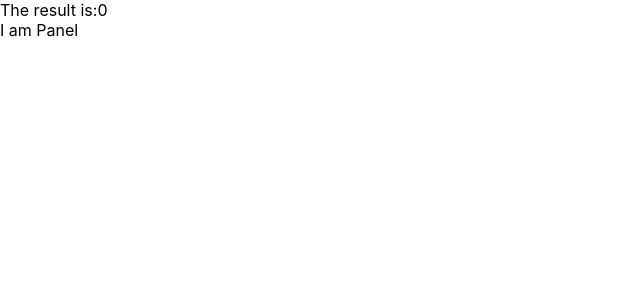
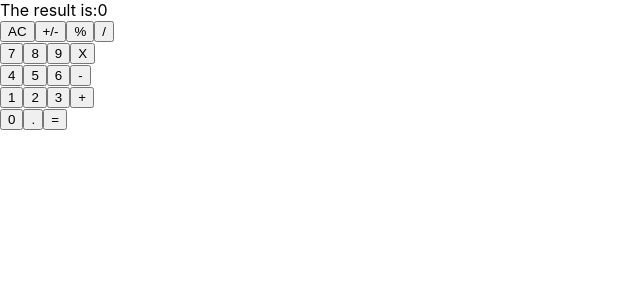
Before and after one commit to HADDADSOHAIB/math-magiciens, a React (Create React App) app: page / in a window 1280 px wide. Shown: the top 300 px of the page, without its empty margins (0-640 px from the left). Built offline with nearby package versions, Linux system fonts and the light colour scheme.

Commit message:
impelemnt panel

```diff
--- a/src/components/Button.js
+++ b/src/components/Button.js
@@ -4,9 +4,9 @@ import PropTypes from 'prop-types';
 const Button = props => {
   const { name } = props;
   return (
-    <div id="button">
+    <button id={`button-${name}`} type="button">
       { name }
-    </div>
+    </button>
   );
 };
 
--- a/src/components/ButtonPanel.js
+++ b/src/components/ButtonPanel.js
@@ -1,7 +1,38 @@
 import React from 'react';
+import Button from './Button';
 
-export default class ButtonPanel extends React.Component {
-  render(){
-    return <div id="panel">I am Panel</div>;
-  }
-}
+const ButtonPanel = () => (
+  <div id="button-panel">
+    <div id="group-1">
+      <Button name="AC" />
+      <Button name="+/-" />
+      <Button name="%" />
+      <Button name="/" />
+    </div>
+    <div id="group-2">
+      <Button name="7" />
+      <Button name="8" />
+      <Button name="9" />
+      <Button name="X" />
+    </div>
+    <div id="group-3">
+      <Button name="4" />
+      <Button name="5" />
+      <Button name="6" />
+      <Button name="-" />
+    </div>
+    <div id="group-4">
+      <Button name="1" />
+      <Button name="2" />
+      <Button name="3" />
+      <Button name="+" />
+    </div>
+    <div id="group-5">
+      <Button name="0" />
+      <Button name="." />
+      <Button name="=" />
+    </div>
+  </div>
+);
+
+export default ButtonPanel;
```
